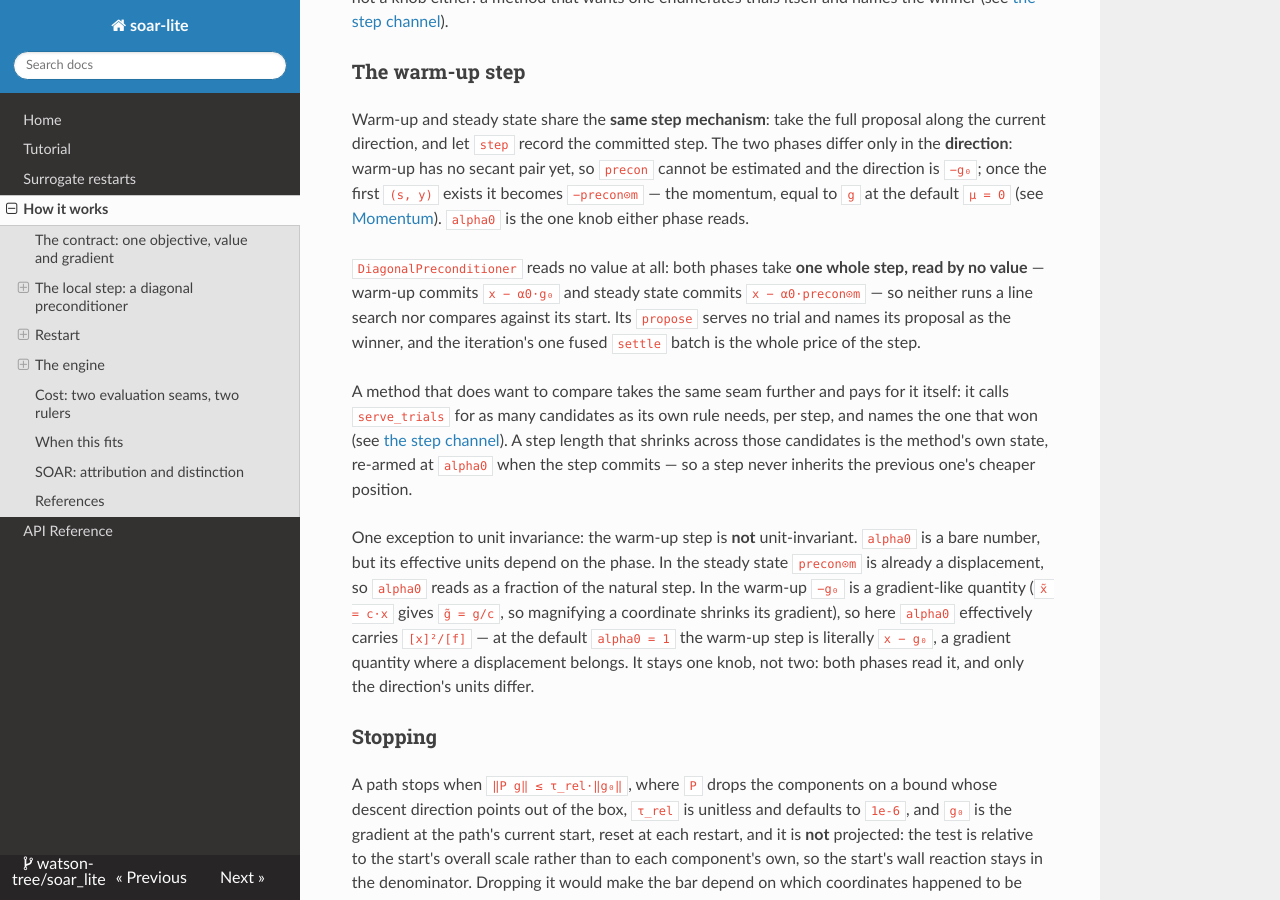
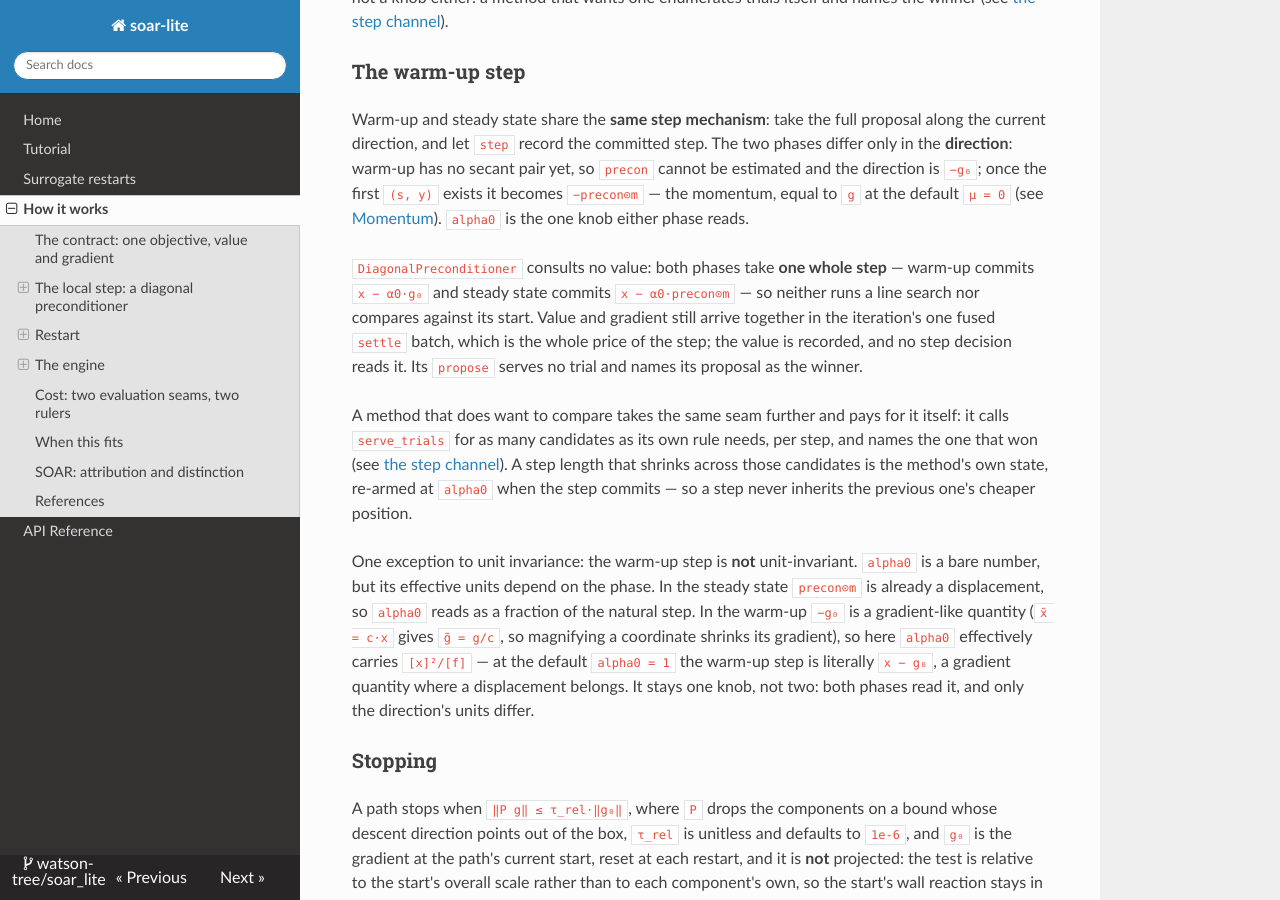
Before and after one commit to watson-tree/soar_lite, an MkDocs documentation site: the page built from docs/explanation/how-it-works.md, in a window 1280 px wide and 900 px high, scrolled down 4200 px. Built offline with MkDocs 1.6.1, drawn with Linux system fonts in a browser that asks for light colours; nearby versions of some CDN libraries; some of the changed text lies outside the part shown.

Commit message:
docs: say what a whole step reads, in the three places that disagree
The last round's message claims `"one whole step, read by no value"` became
"value and gradient read together" at both occurrences. That was wrong twice
over: a third occurrence survived, and at one of the two the replacement
contradicted the sentence it landed in.

- `how-it-works.md:213` still read "reads no value at all: both phases take
  **one whole step, read by no value**". A whole step is precisely what *does*
  read both halves, and they cost one batch, so the sentence now says that:
  the method consults no value, the value still arrives with the gradient, and
  no step decision reads it. That last clause is the true claim the old
  phrasing was reaching for -- best-so-far tracking does read `f`, so "reads no
  value at all" was too strong.
- `:489` had become "named its proposal without reading anything -- one whole
  step, value and gradient read together -- exactly what `DiagonalPreconditioner`
  does", which contradicts itself in the middle. An unread winner is one the
  method named without serving a trial; both halves are then owed. The clause
  is gone, and "exactly what `DiagonalPreconditioner` does" now attaches to the
  sentence it belongs to.
- `:331` was one 131-character line, left behind when that passage was
  reflowed last round.

```diff
--- a/docs/explanation/how-it-works.md
+++ b/docs/explanation/how-it-works.md
@@ -210,11 +210,12 @@ so `precon` cannot be estimated and the direction is `−g₀`; once the first
 default `μ = 0` (see [Momentum](#momentum)). `alpha0` is the one knob either
 phase reads.
 
-`DiagonalPreconditioner` reads no value at all: both phases take **one whole
-step, read by no value** — warm-up commits `x − α0·g₀` and steady state commits
-`x − α0·precon⊙m` — so neither runs a line search nor compares against its start. Its
-`propose` serves no trial and names its proposal as the winner, and the
-iteration's one fused `settle` batch is the whole price of the step.
+`DiagonalPreconditioner` consults no value: both phases take **one whole step**
+— warm-up commits `x − α0·g₀` and steady state commits `x − α0·precon⊙m` — so
+neither runs a line search nor compares against its start. Value and gradient
+still arrive together in the iteration's one fused `settle` batch, which is the
+whole price of the step; the value is recorded, and no step decision reads it.
+Its `propose` serves no trial and names its proposal as the winner.
 
 A method that does want to compare takes the same seam further and pays for it
 itself: it calls `serve_trials` for as many candidates as its own rule needs, per
@@ -328,11 +329,12 @@ along `g` —
 and that component is exactly what damps zigzag, cancels overshoot, and
 accumulates progress in flat regions.
 The invariant also buys nothing where no line search runs: a descent direction
-only promises that a small enough step decreases `f`, while this method takes one whole step, value and gradient read together,
-compared against no start, and clipped to the box as its only correction. Convergence rests on best-so-far accounting plus restarts
-and stalls, not on every step descending; a caller who wants the guarantee can
-leave `μ` at its default, shrink `alpha0`, or run a line search outside the
-engine.
+only promises that a small enough step decreases `f`, while this method takes
+one whole step — value and gradient read together, compared against no start,
+and clipped to the box as its only correction. Convergence rests on best-so-far
+accounting plus restarts and stalls, not on every step descending; a caller who
+wants the guarantee can leave `μ` at its default, shrink `alpha0`, or run a line
+search outside the engine.
 
 **The cost is real.** Near an optimum `g → 0` while `m` decays on the `1/(1−μ)`
 window, so `μ·m_{k−1}` can outweigh `g_k` and the direction is carried off by old
@@ -486,9 +488,8 @@ A winner is a `Pending` point, and what it carries says what the step read. A
 gradient is still owed and `settle` buys it in the iteration's fused batch (on
 the fused seam the trial brought the gradient too, and nothing is owed). An
 **unread** winner carries `x` alone: the method named its proposal without
-reading anything — one whole step, value and gradient read together — exactly what
-`DiagonalPreconditioner` does — so both halves are owed and both arrive in that
-same batch.
+reading anything, so both halves are owed and both arrive in that same batch —
+exactly what `DiagonalPreconditioner` does.
 
 Which of the two a method sends is its own business. The engine stocks
 `serve_trials`, calls `propose` once, and settles whatever comes back, so the
```
